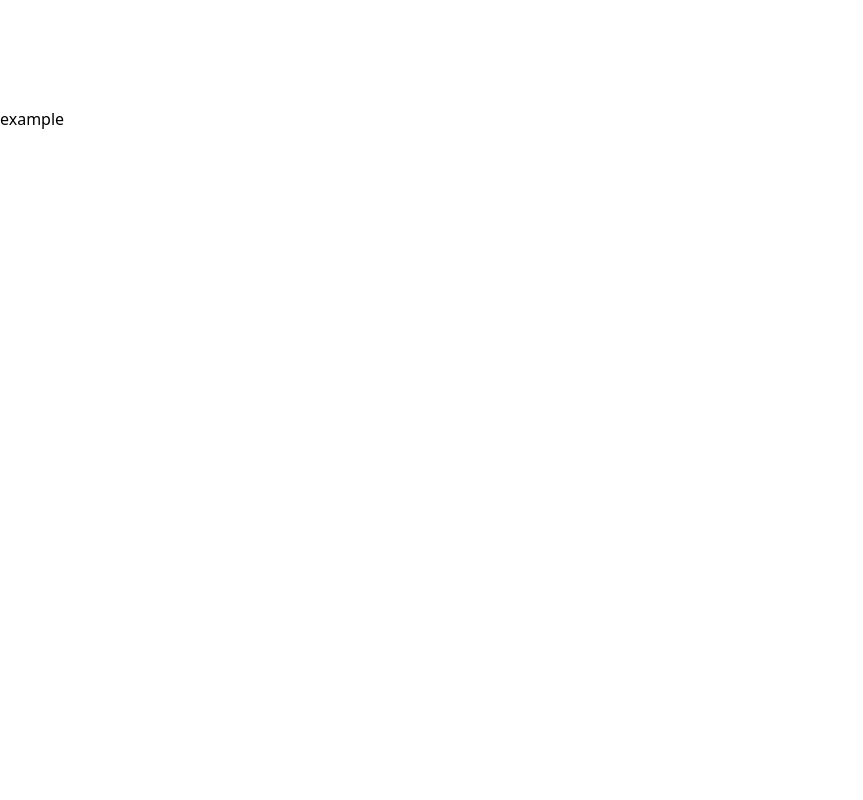
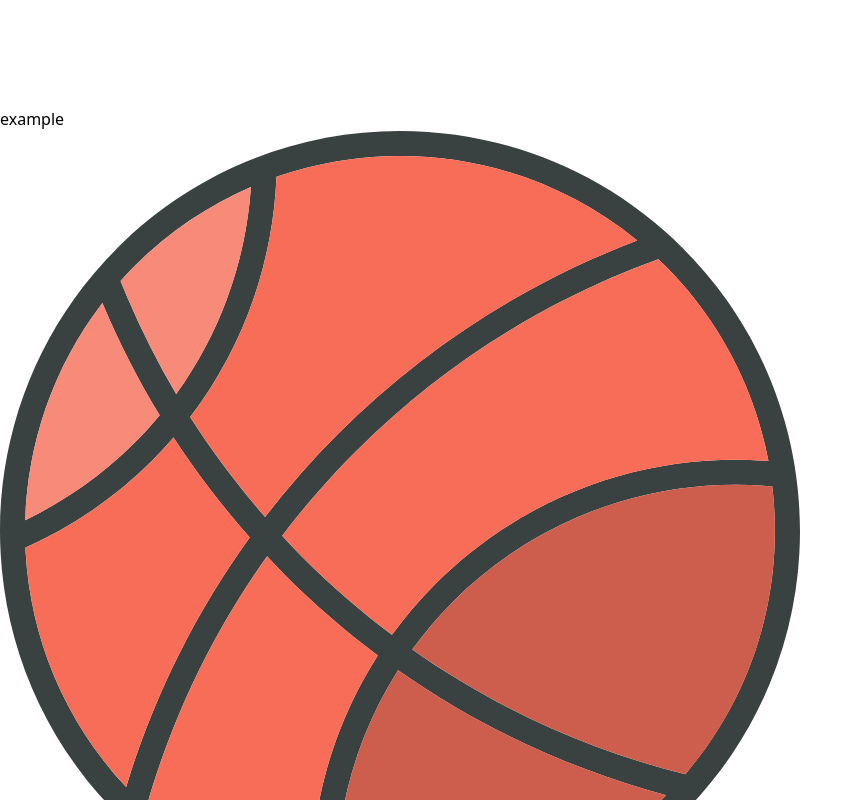
Before and after one commit to labs-company/mathematics, a React (Vite) app: page /add in a window 1280 px wide. Shown: the part 1480-2280 px from the top of the page, without its empty margins (0-863 px from the left). Before the commit the page ends 1611 px from the top, so only its background shows below. Built offline with nearby package versions, Linux system fonts and the light colour scheme; the HTML template or start-up script is replaced by a standard one.

Commit message:
Diseño de la pagina add (#14)

```diff
--- a/package.json
+++ b/package.json
@@ -13,6 +13,7 @@
     "@dnd-kit/core": "^6.0.8",
     "@dnd-kit/modifiers": "^6.0.1",
     "@dnd-kit/sortable": "^7.0.2",
+    "@dnd-kit/utilities": "^3.2.1",
     "@headlessui/react": "^1.7.15",
     "@heroicons/react": "^2.0.18",
     "canvas-confetti": "^1.6.0",
--- a/src/App.tsx
+++ b/src/App.tsx
@@ -1,7 +1,12 @@
 import RoutesApplication from "./routes/routes";
+import { DndContext } from "@dnd-kit/core";
 
 function App() {
-  return <RoutesApplication />;
+  return (
+    <DndContext>
+      <RoutesApplication />;
+    </DndContext>
+  );
 }
 
 export default App;
--- a/src/pages/AddPage.tsx
+++ b/src/pages/AddPage.tsx
@@ -3,6 +3,7 @@ import { Banner } from "../components/Banner";
 import { Navbar } from "../components/Navbar";
 import { Modal } from "../components/Modal";
 import suma from "../assets/data/add";
+import basketball from "../assets/basketball-svgrepo-com.svg";
 
 export default function AddPage() {
   const [open, setOpen] = useState(false);
@@ -28,6 +29,11 @@ export default function AddPage() {
       />
       <section className="mx-auto max-w-7xl py-6 sm:px-6 lg:px-8">
         <h1>example</h1>
+        <img
+          className="inline-block h-20 w-20 rounded-full ring-2 ring-white"
+          src={basketball}
+          alt="component"
+        />
       </section>
     </>
   );
```
Also changed, not shown: src/components/Draggable.tsx (added, +20 -0 lines), src/components/Droppable.tsx (added, +18 -0 lines), src/assets/basketball-svgrepo-com.svg (added), 1 other file (tests, documents, lock files or other folders).
